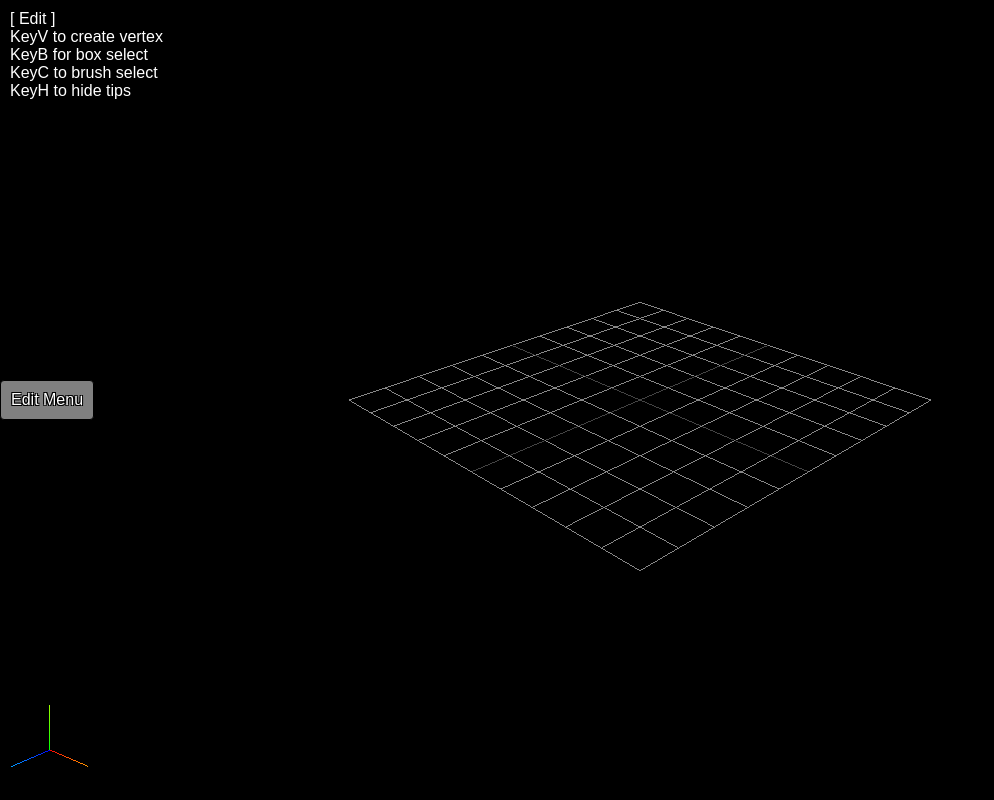
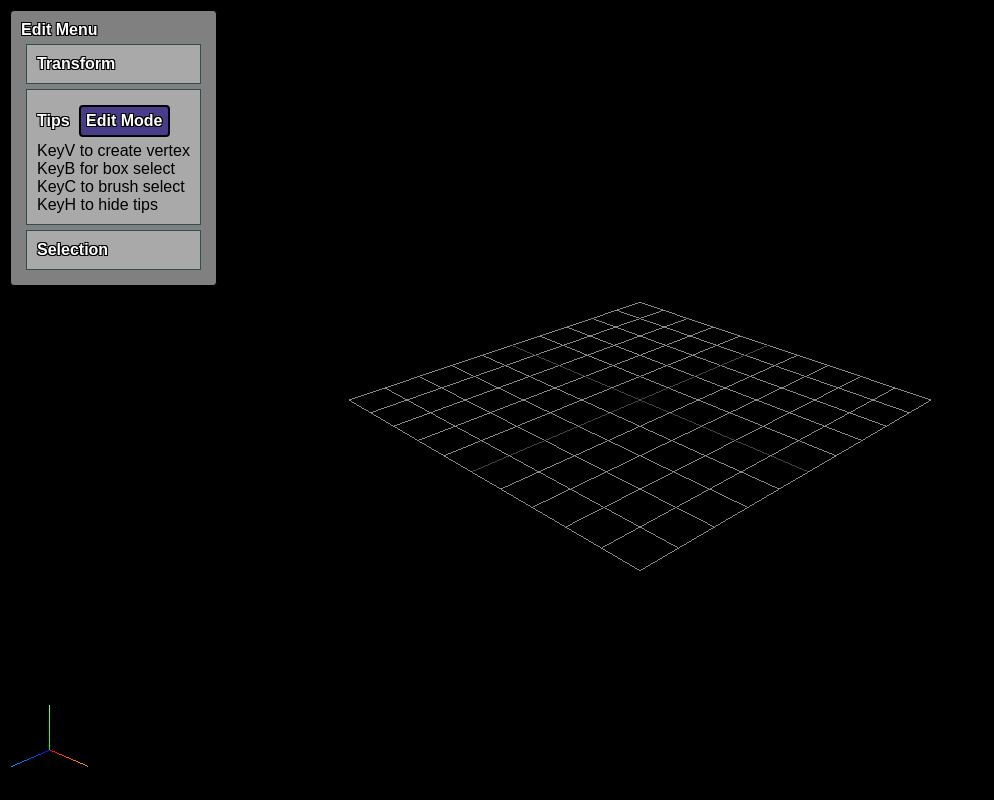
Before and after one commit to jtjudge/basic-3d, an Electron app: page app/main.html in a window 1280 px wide. Shown: the whole page, without its empty margins (0-994 px from the left). Drawn offline with Linux system fonts and the light colour scheme; no server answers.

Commit message:
Expanded the edit menu.

```diff
--- a/app/main.css
+++ b/app/main.css
@@ -107,6 +107,8 @@ body {
 }
 
 .edit-menu-label {
+  color: white;
+  font-weight: bold;
   display: inline-block;
 	text-shadow:
 		-1px -1px 0 #000,
@@ -116,7 +118,30 @@ body {
 }
 
 .edit-menu-section {
+  color: black;
   background-color: darkgray;
   border: 1px solid darkslategray;
   padding: 10px;
+  margin: 5px;
 }
+
+.edit-menu-tips {
+  text-shadow:
+    -1px -1px 0 #000,
+    1px -1px 0 #000,
+    -1px 1px 0 #000,
+    1px 1px 0 #000;
+}
+
+.edit-menu-tips-title {
+  display: inline-block;
+}
+
+.edit-menu-tips-mode {
+  display: inline-block;
+  background-color: darkslateblue;
+  margin: 5px;
+  padding: 5px;
+  border: 2px solid black;
+  border-radius: 4px;
+}
--- a/app/scripts/Rotation.js
+++ b/app/scripts/Rotation.js
@@ -1,5 +1,5 @@
 
-Basic3D.loadModule("Rotation", function (Input, Scene, Geometry, Selection, History, TipsDisplay) {
+Basic3D.loadModule("Rotation", function (Input, Scene, Geometry, Selection, History, TipsDisplay, EditMenu) {
 
   var SPEED = 0.04;
 
@@ -186,6 +186,29 @@ Basic3D.loadModule("Rotation", function (Input, Scene, Geometry, Selection, Hist
     }
   });
 
+  EditMenu.registerComponent(function () {
+
+    var button = document.createElement("div");
+    button.className = "btn edit-menu-btn";
+    button.innerHTML = "Rotate";
+    button.onclick = function () {
+      console.log("ROTATE");
+    };
+
+    return {
+      parent: "TransformMenu",
+      name: "RotateButton",
+      element: button,
+      update: function () {
+        if (Geometry.getSelected().length > 0) {
+          button.style.display = "block";
+        } else {
+          button.style.display = "none";
+        }
+      }
+    };
+  });
+
   return {};
 
 });
--- a/app/scripts/Scale.js
+++ b/app/scripts/Scale.js
@@ -1,5 +1,5 @@
 
-Basic3D.loadModule("Scale", function (Input, Scene, Geometry, Selection, History, TipsDisplay) {
+Basic3D.loadModule("Scale", function (Input, Scene, Geometry, Selection, History, TipsDisplay, EditMenu) {
 
   var SPEED = 0.04;
 
@@ -179,6 +179,29 @@ Basic3D.loadModule("Scale", function (Input, Scene, Geometry, Selection, History
     }
   });
 
+  EditMenu.registerComponent(function () {
+
+    var button = document.createElement("div");
+    button.className = "btn edit-menu-btn";
+    button.innerHTML = "Scale";
+    button.onclick = function () {
+      console.log("Scale");
+    };
+
+    return {
+      parent: "TransformMenu",
+      name: "ScaleButton",
+      element: button,
+      update: function () {
+        if (Geometry.getSelected().length > 0) {
+          button.style.display = "block";
+        } else {
+          button.style.display = "none";
+        }
+      }
+    };
+  });
+
   return {};
 
 });
--- a/app/scripts/Selection.js
+++ b/app/scripts/Selection.js
@@ -103,22 +103,30 @@ Basic3D.loadModule("Selection", function (Input, Scene, Colors, Geometry, TipsDi
   EditMenu.registerComponent(function () {
     var selectMenu = document.createElement("div");
     selectMenu.className = "edit-menu-section";
+
+    var title = document.createElement("div");
+    title.className = "edit-menu-label";
+    title.innerHTML = "Selection";
+    selectMenu.appendChild(title);
+
+    var content = document.createElement("div");
+    selectMenu.appendChild(content);
+
     return {
-      name: "Selection Menu",
+      name: "SelectionMenu",
       element: selectMenu,
       update: function () {
         var num = Geometry.getSelected().length;
         if (num === 0) {
-          selectMenu.style.display = "none";
-          selectMenu.innerHTML = "";
+          content.style.display = "none";
+          content.innerHTML = "";
         } else {
           var center = Geometry.getCenter();
           var position = `(${center.x.toFixed(1)}, ${center.y.toFixed(1)}, ${center.y.toFixed(1)})`;
-          selectMenu.style.display = "block";
-          selectMenu.innerHTML =
-          `<div>Selection:</div>
-          <div>${num} vertices</div>
+          content.innerHTML =
+          `<div>${num} vertices</div>
           <div>${position}</div>`;
+          content.style.display = "block";
         }
       }
     };
--- a/app/scripts/Translation.js
+++ b/app/scripts/Translation.js
@@ -1,5 +1,5 @@
 
-Basic3D.loadModule("Translation", function (Input, Scene, Geometry, Selection, History, TipsDisplay) {
+Basic3D.loadModule("Translation", function (Input, Scene, Geometry, Selection, History, TipsDisplay, EditMenu) {
 
   var SPEED = 0.05;
 
@@ -148,6 +148,29 @@ Basic3D.loadModule("Translation", function (Input, Scene, Geometry, Selection, H
     }
   });
 
+  EditMenu.registerComponent(function () {
+
+    var button = document.createElement("div");
+    button.className = "btn edit-menu-btn";
+    button.innerHTML = "Translate";
+    button.onclick = function () {
+      console.log("TRANSLATE");
+    };
+
+    return {
+      parent: "TransformMenu",
+      name: "TranslateButton",
+      element: button,
+      update: function () {
+        if (Geometry.getSelected().length > 0) {
+          button.style.display = "block";
+        } else {
+          button.style.display = "none";
+        }
+      }
+    };
+  });
+
   return {
     snapped: function () {
       return lock;
--- a/app/scripts/hud/EditMenu.js
+++ b/app/scripts/hud/EditMenu.js
@@ -1,5 +1,5 @@
 
-Basic3D.loadModule("EditMenu", function (Display) {
+Basic3D.loadModule("EditMenu", function (Input, Display) {
 
   var components = [], queue = [];
 
@@ -12,30 +12,55 @@ Basic3D.loadModule("EditMenu", function (Display) {
     label.innerHTML = "Edit Menu";
     label.className = "edit-menu-label";
     return {
-      name: "Menu Title",
+      name: "MenuTitle",
       element: label,
       update: function () {}
     }
   });
 
+  registerComponent(function () {
+    var transformMenu = document.createElement("div");
+    transformMenu.className = "edit-menu-section";
+
+    var label = document.createElement("div");
+    label.innerHTML = "Transform";
+    label.className = "edit-menu-label";
+
+    transformMenu.appendChild(label);
+
+    return {
+      name: "TransformMenu",
+      element: transformMenu,
+      update: function () {}
+    }
+  });
+
+  function addComp(comp) {
+    components.push(comp);
+    if (comp.parent === undefined) {
+      menu.addItem(comp.element);
+    } else {
+      var parent = components.find(function(c) {
+        return c.name === comp.parent;
+      });
+      parent.element.appendChild(comp.element);
+    }
+  }
+
   function registerComponent (func) {
-    if (!loaded) queue.push(func);
-    if (loaded) {
-      var comp = func();
-      components.push(comp);
-      menu.addItem(comp.element);
-      console.log(components);
+    if (!loaded) {
+      queue.push(func);
+    } else {
+      addComp(func());
     }
   }
 
   window.onload = function() {
     menu = new Display.Menu();
-    menu.align({x: "left", y: "center"});
+    menu.align({x: "left", y: "top"});
+    menu.setCSS({marginTop: "10px", marginLeft: "10px"});
     while(queue.length > 0) {
-      var comp = (queue.shift())();
-      components.push(comp);
-      menu.addItem(comp.element);
-      console.log(components);
+      addComp(queue.shift()());
     }
     loaded = true;
     menu.show();
--- a/app/scripts/hud/TipsDisplay.js
+++ b/app/scripts/hud/TipsDisplay.js
@@ -1,19 +1,27 @@
 
-Basic3D.loadModule("TipsDisplay", function (Input, Bindings, Display) {
-
-  var label = new Display.Label();
+Basic3D.loadModule("TipsDisplay", function (Input, Bindings, Display, EditMenu) {
 
   var modes = {};
-
   var list = false;
 
-  label.align({ x: "left", y: "top" });
-  label.show();
+  EditMenu.registerComponent(function () {
+
+    var menu = document.createElement("div");
+    menu.className = "edit-menu-section";
+
+    var title = document.createElement("div");
+    title.className = "edit-menu-label edit-menu-tips-header";
+    menu.appendChild(title);
+
+    var content = document.createElement("div");
+    menu.appendChild(content);
 
     Input.addKeyBinding("KeyH", "TOGGLE_TIPS", "Toggle Tips");
     Input.register({
       onkeydown: function () {
-      if (Input.action("TOGGLE_TIPS")) label.toggle();
+        if (Input.action("TOGGLE_TIPS")) {
+          content.style.display = (content.style.display === "none") ? "block" : "none";
+        }
       }
     });
 
@@ -32,12 +40,15 @@ Basic3D.loadModule("TipsDisplay", function (Input, Bindings, Display) {
     }
 
     return {
+      order: -1,
+      name: "TipsDisplay",
+      element: menu,
       update: function () {
         var mode = modes[Input.mode()];
         if (mode === undefined) {
           mode = { display: Input.mode(), tips: [] };
         }
-      var html = `[ ${mode.display} ]`;
+        var html = "";
         var shown = mode.tips.filter(function (obj) {
           if (obj.condition === undefined) return true;
           return obj.condition();
@@ -49,8 +60,15 @@ Basic3D.loadModule("TipsDisplay", function (Input, Bindings, Display) {
           html += buildTip(txt, index);
         });
         html += buildTip(`${Bindings.getBinding("TOGGLE_TIPS").key} to hide tips`, shown.length);
-      label.setHTML(html);
-    },
+        content.innerHTML = html;
+        title.innerHTML =
+        `<div class="edit-menu-tips-title">Tips</div>
+        <div class="edit-menu-tips-mode">${mode.display} Mode</div>`;
+      }
+    };
+  });
+
+  return {
     registerMode: function (params) {
       modes[params.name] = { display: params.display, tips: [] };
       if (params.mapped !== undefined) {
```
Lines whose indentation alone changed are shown as unchanged.
